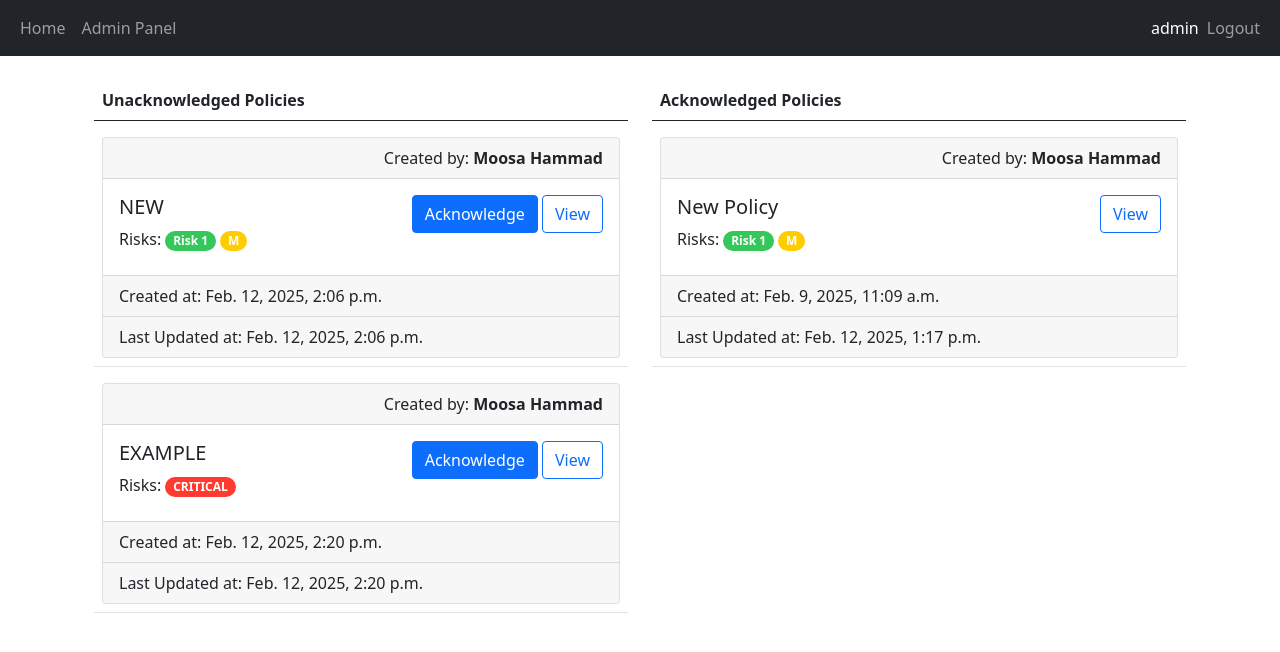
After one commit to moosa-ebit/PolicyManagementModule, a Django app: page /view-policy-acknowledgment in a window 1280 px wide. The commit adds this page. Shown: the top 652 px of the page. Run offline with Django 4.2, Linux system fonts and the light colour scheme; a user stored in the database is signed in; data comes from the database, SQL or seed files in the repository; both versions use the stored data as it was after the commit.

Commit message:
Added policy acknowledgment

```diff
--- a/main/templates/main/base.html
+++ b/main/templates/main/base.html
@@ -21,19 +21,20 @@
                             <a class="nav-link" href="{% url 'admin:index' %}">Admin Panel</a>
                         </li>
                     {% endif %}
-                    {% if perms.security.view_policy %}
+                    {% if user.groups.all.0.name == 'Manager' %}
                     <li class="nav-item">
                         <a class="nav-link" href="/policy-list">Policies</a>
                     </li>
-                    {% endif %}
-                    {% if perms.security.view_risk %}
                     <li class="nav-item">
                         <a class="nav-link" href="/risk-list">Risks</a>
                     </li>
-                    {% endif %}
-                    {% if perms.security.view_compliancestandard %}
                     <li class="nav-item">
                         <a class="nav-link" href="/compliance-standard-list">Compliance Standards</a>
+                    </li>
+                    {% endif %}
+                    {% if user.groups.all.0.name == 'Employee' %}
+                    <li class="nav-item">
+                        <a class="nav-link" href="/view-policy-acknowledgment">Acknowledge Policies</a>
                     </li>
                     {% endif %}
                 </ul>
--- a/main/templates/main/home.html
+++ b/main/templates/main/home.html
@@ -1,5 +1,5 @@
 {% extends 'main/base.html' %}
 {% block title %}Home Page{% endblock %}
 {% block content %}
-<h1>Home Page!</h1>
+<h1>Welcome {{user.first_name}} {{user.last_name}}!</h1>
 {% endblock %}
--- a/security/models.py
+++ b/security/models.py
@@ -8,6 +8,7 @@ class ComplianceStandard(models.Model):
     name = models.CharField(max_length=100)
     description = models.TextField(max_length=250)
     reference_url = models.CharField(max_length=100)
+    updated_at = models.DateTimeField(auto_now=True)
 
     def __str__(self):
         return self.name
@@ -65,3 +66,8 @@ class PolicyVersion(models.Model):
 
     def __str__(self):
         return self.policy.title + "-" + str(self.version_number)
+
+class PolicyAcknowledgment(models.Model):
+    policy = models.ForeignKey(Policy, on_delete=models.CASCADE)
+    user = models.ForeignKey(User, on_delete=models.CASCADE)
+    acknowledged_at = models.DateTimeField(auto_now_add=True)
--- a/security/templates/security/list_policy.html
+++ b/security/templates/security/list_policy.html
@@ -36,6 +36,9 @@
                 {% if perms.security.view_policyversion %}
                 <a class="btn btn-primary" href="{% url 'view_policy_versions' policy.pk %}">View Versions</a>
                 {% endif %}
+                {% if perms.security.view_policyacknowledgment %}
+                <a class="btn btn-outline-primary" href="{% url 'view_policy_acknowledgments' policy.pk %}">View Policy Acknowledgments</a>
+                {% endif %}
             </form>
         </div>
     </div>
--- /dev/null
+++ b/security/templates/security/list_policy_acknowledgment.html
@@ -0,0 +1,96 @@
+{% extends 'main/base.html' %}
+{% block title %}View Policies{% endblock %}
+{% block content %}
+{% if messages %}
+    {% for message in messages %}
+        <div class="alert alert-success alert-dismissible fade show" role="alert">
+            <span{% if message.tags %} class="{{ message.tags }}"{% endif %}>{{ message }}</span>
+            <button type="button" class="btn-close" data-bs-dismiss="alert" aria-label="Close"></button>
+        </div>
+    {% endfor %}
+{% endif %}
+<div class="container">
+<div class="row">
+    <div class="col">
+        <table class="table">
+            <thead>
+                <tr>
+                <th scope="col">Unacknowledged Policies</th>
+                </tr>
+            </thead>
+            <tbody>
+                {% for policy in unacknowledged_policies %}
+                <tr><td>
+                <div class="card mt-2">
+                    <div class="card-header text-end">Created by: <strong>{{ policy.created_by.first_name }} {{ policy.created_by.last_name }}</strong></div>
+                    <div class="card-body d-flex flex-row justify-content-between">
+                        <div class="card-title">
+                            <h5>{{ policy.title }}</h5>
+                            <span>Risks: </span>
+                            {% for risk in policy.risks.all %}
+                                <span class="badge rounded-pill {{risk.get_severity_display.lower}}-severity">{{risk.name}}</span>
+                            {% endfor %}
+                        </div>
+                        <div>
+                            <form method="post">
+                                {% csrf_token %}
+                                {% if perms.security.change_policyacknowledgment %}
+                                <button type="submit" class="btn btn-primary" name="policy-id-acknowledge" value="{{policy.id}}">Acknowledge</button>
+                                {% endif %}
+                                {% if perms.security.view_policyacknowledgment %}
+                                <button type="submit" class="btn btn-outline-primary" name="policy-id-view" value="{{policy.id}}">View</button>
+                                {% endif %}
+                            </form>
+                        </div>
+                    </div>
+                    <div class="card-footer">Created at: {{ policy.created_at }}</div>
+                    <div class="card-footer">Last Updated at: {{ policy.updated_at }}</div>
+                </div>
+                </td></tr>
+                {% empty %}
+                    <tr><td>No unacknowledged policies available.</td></tr>
+                {% endfor %}
+            </tbody>
+            </table>
+    </div>
+    <div class="col">
+        <table class="table">
+            <thead>
+                <tr>
+                <th scope="col">Acknowledged Policies</th>
+                </tr>
+            </thead>
+            <tbody>
+                {% for policy in acknowledged_policies %}
+                <tr><td>
+                <div class="card mt-2">
+                    <div class="card-header text-end">Created by: <strong>{{ policy.created_by.first_name }} {{ policy.created_by.last_name }}</strong></div>
+                    <div class="card-body d-flex flex-row justify-content-between">
+                        <div class="card-title">
+                            <h5>{{ policy.title }}</h5>
+                            <span>Risks: </span>
+                            {% for risk in policy.risks.all %}
+                                <span class="badge rounded-pill {{risk.get_severity_display.lower}}-severity">{{risk.name}}</span>
+                            {% endfor %}
+                        </div>
+                        <div>
+                            <form method="post">
+                                {% csrf_token %}
+                                {% if perms.security.view_policyacknowledgment %}
+                                <button type="submit" class="btn btn-outline-primary" name="policy-id-view" value="{{policy.id}}">View</button>
+                                {% endif %}
+                            </form>
+                        </div>
+                    </div>
+                    <div class="card-footer">Created at: {{ policy.created_at }}</div>
+                    <div class="card-footer">Last Updated at: {{ policy.updated_at }}</div>
+                </div>
+                </td></tr>
+                {% empty %}
+                    <tr><td>No acknowledged policies available.</td></tr>
+                {% endfor %}
+            </tbody>
+            </table>
+    </div>
+</div>
+{% endblock %}
--- a/security/urls.py
+++ b/security/urls.py
@@ -15,4 +15,7 @@ urlpatterns = [
     path('view-policy-version/<int:pk>', views.view_policy_version, name='view_policy_version'),
     path('edit-policy-version/<int:pk>', views.edit_policy_version, name='edit_policy_version'),
     path('rollback-policy-version/<int:pk>', views.rollback_policy_version, name='rollback_policy_version'),
+    path('view-policy-acknowledgment', views.view_policy_acknowledgment, name='view_policy_acknowledgment'),
+    path('view-policy/<int:pk>', views.view_policy, name='view_policy'),
+    path('policy/<int:pk>/policy-acknowledgment-list', views.view_policy_acknowledgments, name='view_policy_acknowledgments'),
 ]
--- a/security/views.py
+++ b/security/views.py
@@ -1,7 +1,7 @@
 from django.shortcuts import render, redirect
 from .forms import PolicyForm, RiskForm, PolicyVersionForm, ComplianceStandardForm
 from django.contrib.auth.decorators import login_required, permission_required
-from .models import Policy, Risk, PolicyVersion, ComplianceStandard
+from .models import Policy, Risk, PolicyVersion, ComplianceStandard, PolicyAcknowledgment
 from django.contrib import messages
 
 # Create your views here.
@@ -66,6 +66,7 @@ def create_policy(request):
             policy = form.save(commit=False)
             policy.created_by = request.user
             policy.save()
+            form.save_m2m()
             create_policy_version(policy, request)
             messages.success(request, "The policy was created successfully.")
             return redirect("/policy-list")
@@ -270,3 +271,35 @@ def rollback_policy_version(request, pk):
     policy.save()
     messages.success(request, "The policy has been rolled back to this policy version.")
     return redirect("view_policy_versions", pk=policy.id)
+
+@login_required(login_url="/login")
+@permission_required(["security.view_policyacknowledgment", "security.change_policyacknowledgment"], login_url="/access-denied")
+def view_policy_acknowledgment(request):
+    if request.method == "POST":
+        policy_id_acknowledge = request.POST.get("policy-id-acknowledge")
+        policy_id_view = request.POST.get("policy-id-view")
+        if policy_id_acknowledge:
+            policy = Policy.objects.filter(id=policy_id_acknowledge).first()
+            if policy:
+                new_policy_acknowledgment = PolicyAcknowledgment(policy = policy, user = request.user)
+                new_policy_acknowledgment.save()
+                messages.success(request, "You have successfully acknowledged the policy.")
+        else:
+            policy = Policy.objects.filter(id=policy_id_view).first()
+            return redirect("view_policy", pk=policy.id)
+
+    acknowledged_policies = [policy_acknowledgment.policy for policy_acknowledgment in PolicyAcknowledgment.objects.filter(user = request.user)]
+    unacknowledged_policies = Policy.objects.exclude(id__in=[policy.id for policy in acknowledged_policies])
+    return render(request, 'security/list_policy_acknowledgment.html', {"unacknowledged_policies": unacknowledged_policies, "acknowledged_policies": acknowledged_policies})
+
+@login_required(login_url="/login")
+@permission_required("security.view_policyacknowledgment", login_url="/access-denied")
+def view_policy(request, pk):
+    policy = Policy.objects.get(id=pk)
+    return render(request, 'security/view_policy.html', {"policy": policy})
+
+@login_required(login_url="/login")
+@permission_required("security.view_policyacknowledgment", login_url="/access-denied")
+def view_policy_acknowledgments(request, pk):
+    policy_acknowledgments = PolicyAcknowledgment.objects.filter(policy = pk).order_by('-acknowledged_at')
+    return render(request, 'security/list_related_policy_acknowledgment.html', {"policy_acknowledgments": policy_acknowledgments})
```
Also changed, not shown: security/templates/security/list_related_policy_acknowledgment.html (added, +18 -0 lines), security/templates/security/view_policy.html (added, +44 -0 lines), db.sqlite3, security/migrations/0014_compliancestandard_updated_at.py (added), security/migrations/0015_policyacknowledgment.py (added).
